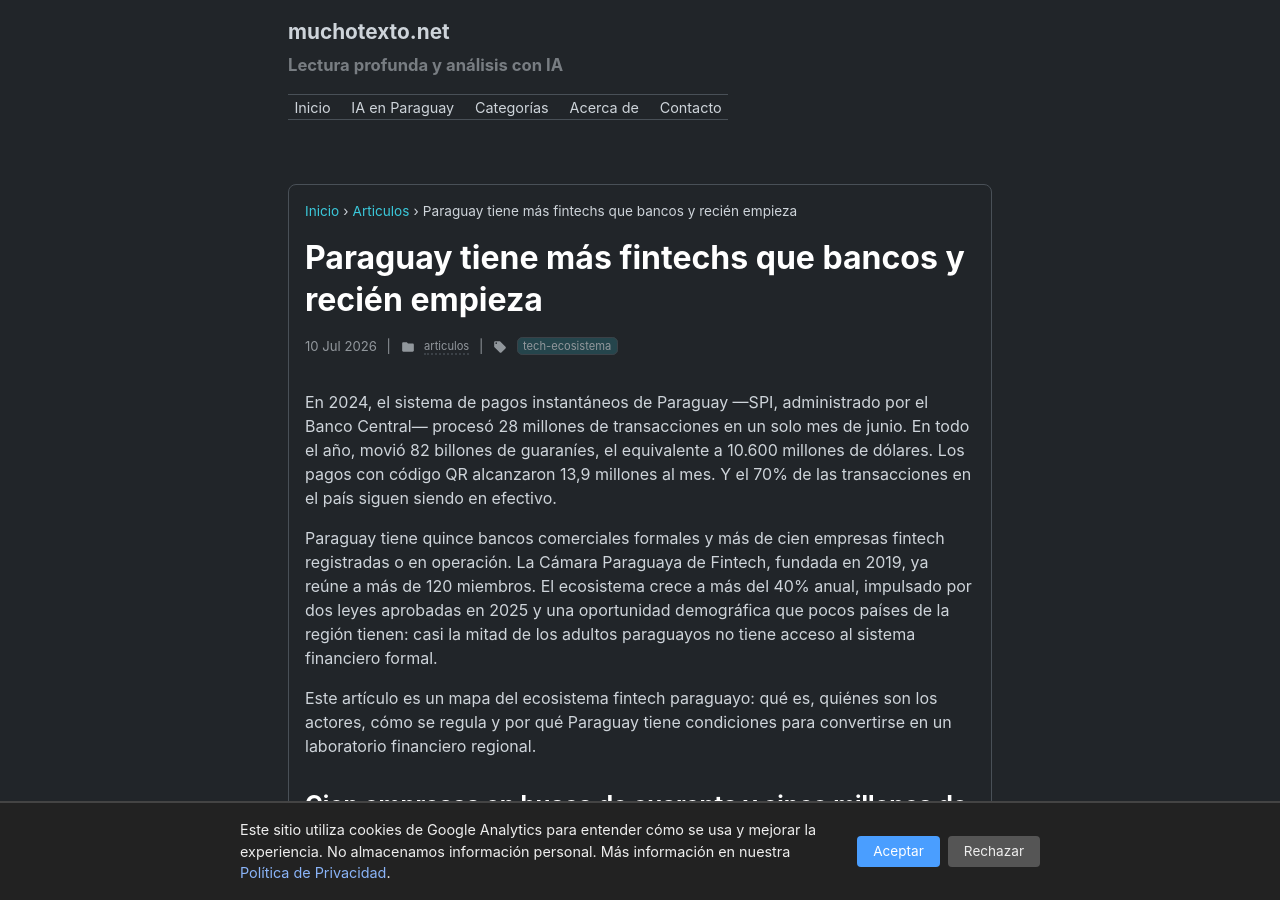
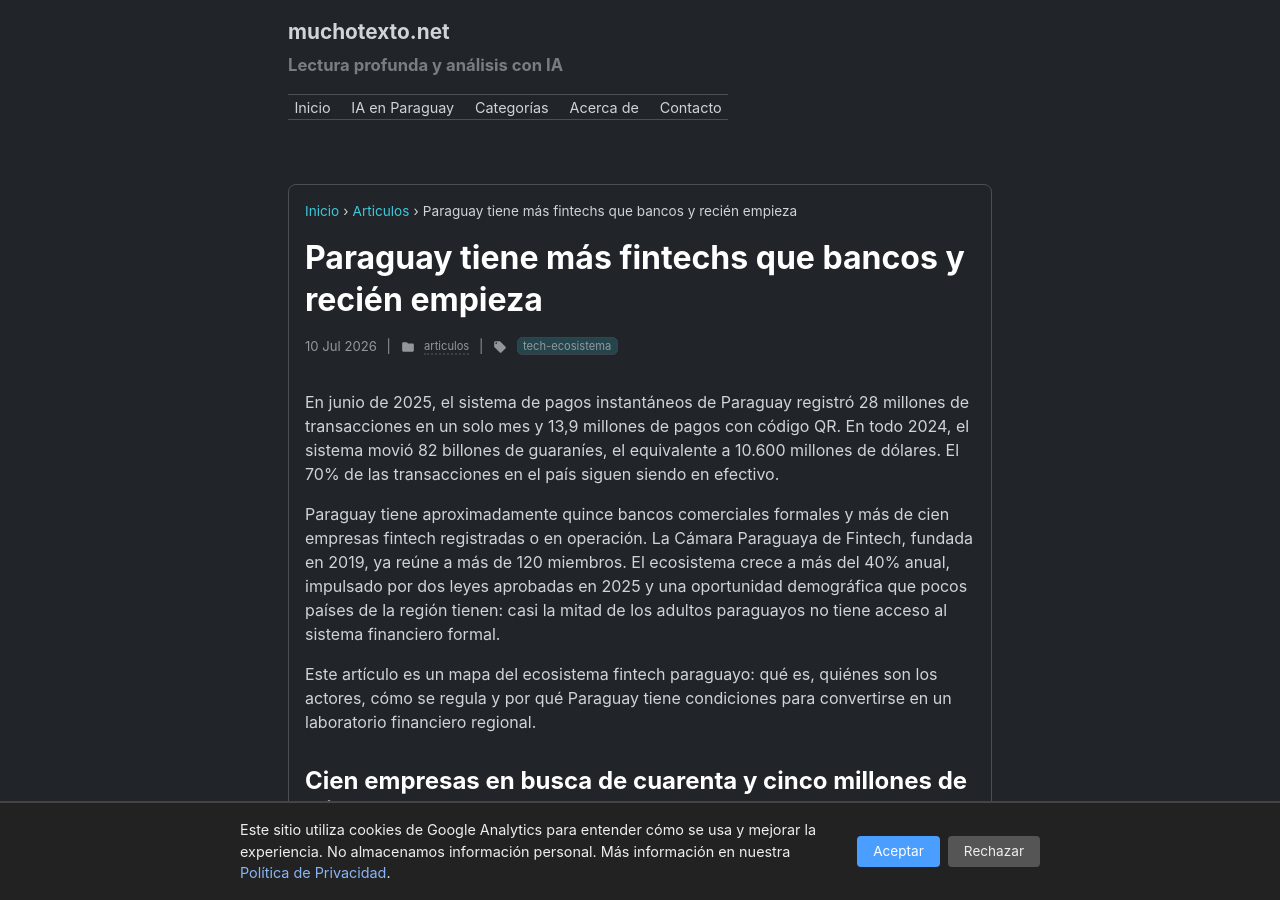
Before and after one commit to miravosqueinteresante/muchotexto.net, a Jekyll site: the page built from _posts/2026-07-10-fintech-paraguay-ecosistema.md, in a window 1280 px wide and 900 px high. Built offline with Jekyll 4.4.1, drawn with Linux system fonts in a browser that asks for light colours.

Commit message:
Fix fact-check: anio incorrecto de 2024 a junio 2025 para 28M SPI y 13.9M QR

```diff
--- a/_posts/2026-07-10-fintech-paraguay-ecosistema.md
+++ b/_posts/2026-07-10-fintech-paraguay-ecosistema.md
@@ -8,9 +8,9 @@ tags: tech-ecosistema
 description: "Paraguay tiene 100 fintechs, 15 bancos y casi la mitad de los adultos sin cuenta. El ecosistema crece al 40% anual y recién empieza."
 ---
 
-En 2024, el sistema de pagos instantáneos de Paraguay —SPI, administrado por el Banco Central— procesó 28 millones de transacciones en un solo mes de junio. En todo el año, movió 82 billones de guaraníes, el equivalente a 10.600 millones de dólares. Los pagos con código QR alcanzaron 13,9 millones al mes. Y el 70% de las transacciones en el país siguen siendo en efectivo.
+En junio de 2025, el sistema de pagos instantáneos de Paraguay registró 28 millones de transacciones en un solo mes y 13,9 millones de pagos con código QR. En todo 2024, el sistema movió 82 billones de guaraníes, el equivalente a 10.600 millones de dólares. El 70% de las transacciones en el país siguen siendo en efectivo.
 
-Paraguay tiene quince bancos comerciales formales y más de cien empresas fintech registradas o en operación. La Cámara Paraguaya de Fintech, fundada en 2019, ya reúne a más de 120 miembros. El ecosistema crece a más del 40% anual, impulsado por dos leyes aprobadas en 2025 y una oportunidad demográfica que pocos países de la región tienen: casi la mitad de los adultos paraguayos no tiene acceso al sistema financiero formal.
+Paraguay tiene aproximadamente quince bancos comerciales formales y más de cien empresas fintech registradas o en operación. La Cámara Paraguaya de Fintech, fundada en 2019, ya reúne a más de 120 miembros. El ecosistema crece a más del 40% anual, impulsado por dos leyes aprobadas en 2025 y una oportunidad demográfica que pocos países de la región tienen: casi la mitad de los adultos paraguayos no tiene acceso al sistema financiero formal.
 
 Este artículo es un mapa del ecosistema fintech paraguayo: qué es, quiénes son los actores, cómo se regula y por qué Paraguay tiene condiciones para convertirse en un laboratorio financiero regional.
 
```
